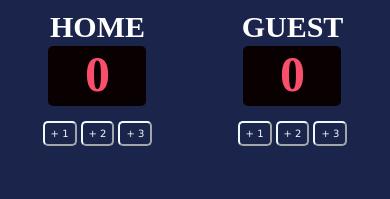
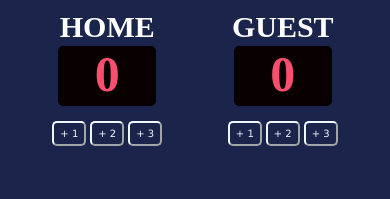
Before and after one commit to MrRojodgaf/SCORE-BOARD, a plain HTML site: page index.html in a window 390 px wide. Drawn offline with nearby package versions, Linux system fonts and the light colour scheme; a web font is replaced by a local one.

Commit message:
@media screen changes

```diff
--- a/index.css
+++ b/index.css
@@ -9,10 +9,19 @@ body {
 }
 
 .container {
+    max-width: 100vw;
+    width: 40%;
     display: flex;
     justify-content: space-around;
     position: relative;
     bottom: 20px;
+    margin: auto;
+}
+
+@media only screen and (max-width: 600px) {
+    .container {
+    width: 90vw;
+    }
 }
 
 h3 {
```
